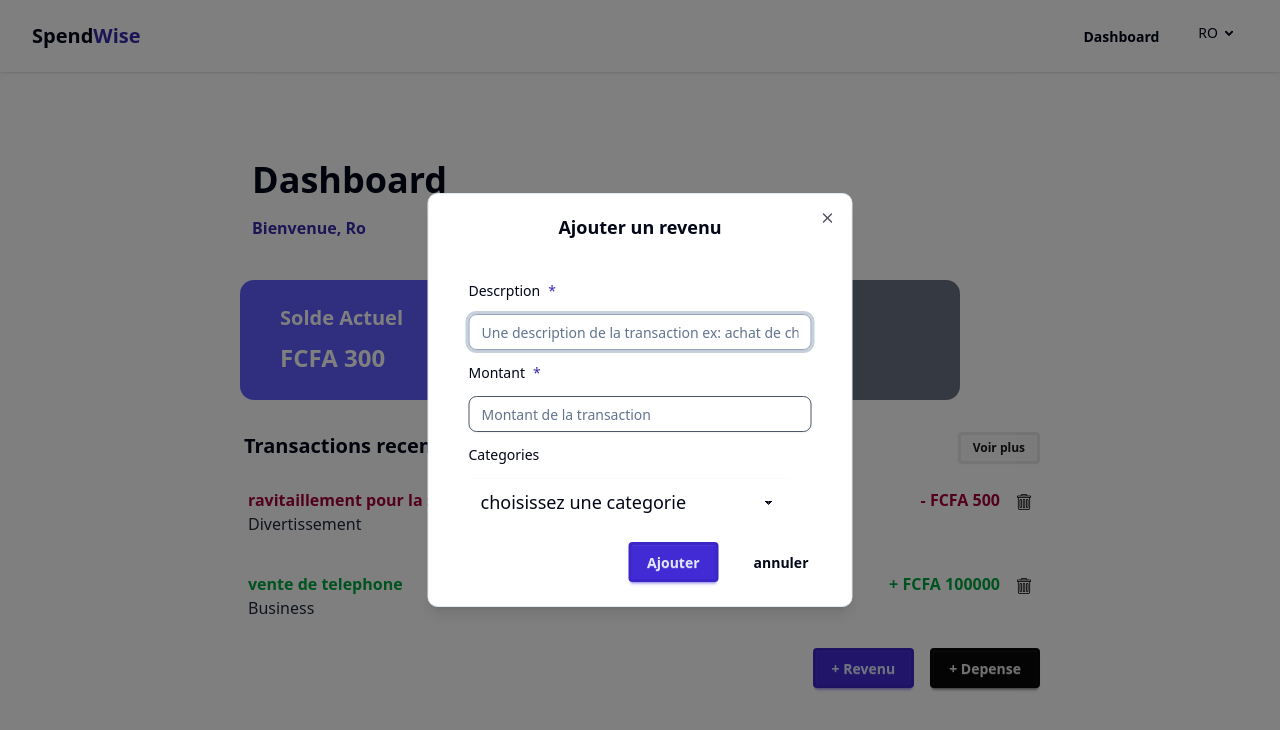
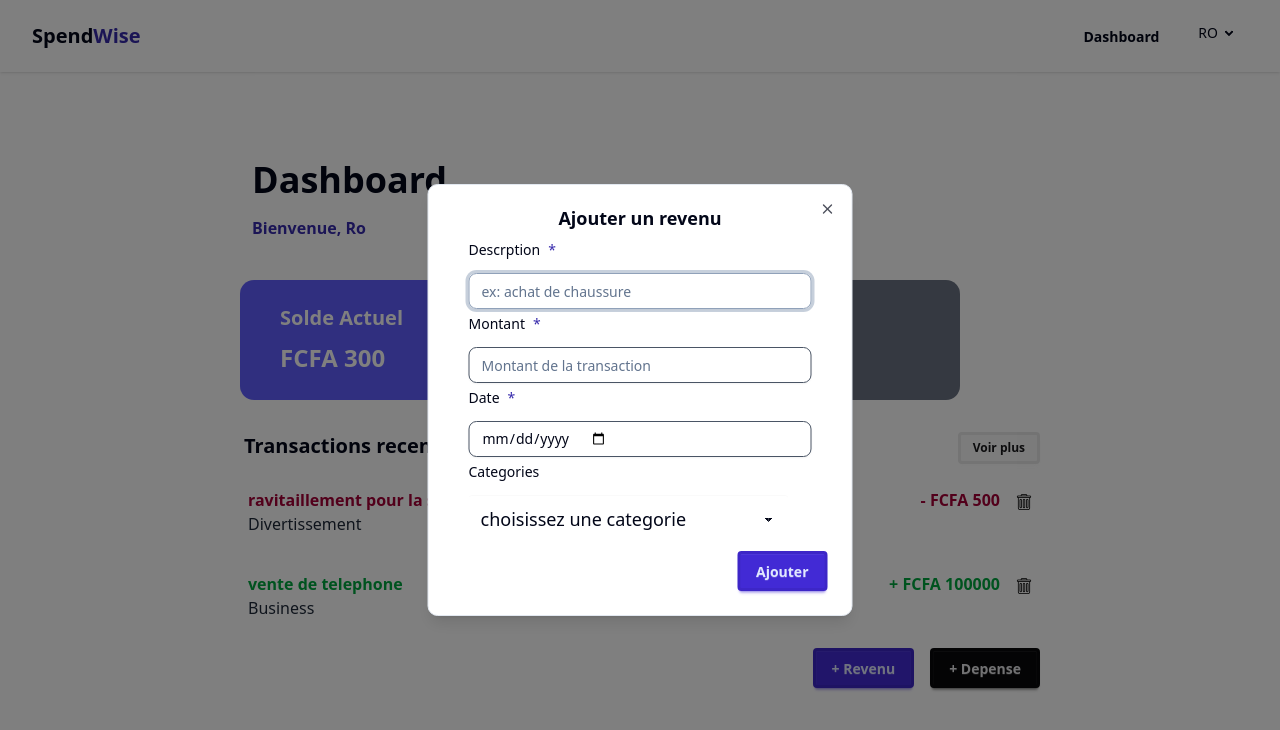
Before and after one commit to lomedigitalschool/spendWiseFront, a React (Vite) app: page /dashboard in a window 1280 px wide. Both pictures are taken after a click on the button "+ Revenu". Shown: the top 730 px of the page. Built offline with nearby package versions, Linux system fonts and the light colour scheme.

Commit message:
form validation with yup  added

```diff
--- a/index.html
+++ b/index.html
@@ -4,7 +4,7 @@
     <meta charset="UTF-8" />
     <link rel="icon" type="image/svg+xml" href="/vite.svg" />
     <meta name="viewport" content="width=device-width, initial-scale=1.0" />
-    <title>Vite + React</title>
+    <title>SpendWise</title>
   </head>
   <body>
     <div id="root"></div>
--- a/package.json
+++ b/package.json
@@ -10,6 +10,7 @@
     "preview": "vite preview"
   },
   "dependencies": {
+    "@hookform/resolvers": "^5.1.1",
     "@radix-ui/react-dialog": "^1.1.14",
     "@radix-ui/react-label": "^2.1.7",
     "@tailwindcss/vite": "^4.1.9",
--- /dev/null
+++ b/src/Schema/Schema.jsx
@@ -0,0 +1,19 @@
+import * as yup from "yup";
+
+export const Schema = yup.object().shape({
+  description: yup
+    .string()
+    .required("la description est obligatoire")
+    .min(5, "trop court! minimum 5 caractères "),
+
+  amount: yup
+    .number()
+    .typeError("veuillez entrer un nombre")
+    .required("Veuillez entrer un montant")
+    .positive("le montant doit etre positive"),
+
+  date: yup
+    .date()
+    .required("veuillez selectionner une date")
+    .max(new Date(), "La date ne peut pas être dans le futur"),
+});
--- a/src/components/TransactionModal.jsx
+++ b/src/components/TransactionModal.jsx
@@ -1,15 +1,31 @@
 import { Dialog, DialogContent, DialogHeader, DialogTitle } from "./ui/dialog";
 import { Label } from "./ui/label";
 import { Input } from "./ui/input";
+import { useForm } from "react-hook-form";
+import { Schema } from "../Schema/Schema";
+import { yupResolver } from "@hookform/resolvers/yup";
 
 export function TransactionsModal({ transactionType, showModal, onClose }) {
-  const handleClose = () => {
+  const {
+    register,
+    handleSubmit,
+    reset,
+    formState: { errors, isSubmitting },
+  } = useForm({
+    resolver: yupResolver(Schema),
+  });
+
+  const handleClose = async () => {
+    await reset();
     onClose();
+  };
+
+  const onSubmit = (data) => {
+    console.log(data);
   };
 
   return (
     <Dialog open={showModal} onOpenChange={handleClose} className="">
-      <form>
       <DialogContent className="sm:max-w-[425px]">
         <DialogHeader className="">
           <DialogTitle className="text-center">
@@ -17,53 +33,76 @@ export function TransactionsModal({ transactionType, showModal, onClose }) {
             {transactionType}
           </DialogTitle>
         </DialogHeader>
+        <form className="flex flex-col gap-2" onSubmit={handleSubmit(onSubmit)}>
           {/* description */}
-          <div className="flex flex-col gap-4 mx-4 mt-8">
-            <Label Label htmlFor="description ">
-              Descrption <span className="text-indigo-800">*</span>
+          <div className="flex flex-col gap-4 mx-4 ">
+            <Label htmlFor="description ">
+              Descrption<span className="text-indigo-800">*</span>
             </Label>
             <Input
+              id="description"
               type="text"
-              placeholder="Une description de la transaction ex: achat de chaussure"
-              className="border-gray-600"
+              {...register("description")}
+              placeholder="ex: achat de chaussure"
+              className={
+                errors.description ? "border-rose-700" : "border-gray-600"
+              }
             />
           </div>
+          {errors.description && (
+            <p className="text-rose-800 text-center">
+              {errors.description.message}
+            </p>
+          )}
           {/* amount */}
           <div className="flex flex-col gap-4 mx-4">
             <Label htmlFor="amount">
-              Montant <span className="text-indigo-800">*</span>
+              Montant<span className="text-indigo-800">*</span>
             </Label>
             <Input
+              id="amount"
               type="text"
+              {...register("amount")}
               placeholder="Montant de la transaction"
               className="border-gray-600"
             />
           </div>
-
+          {errors.amount && (
+            <p className="text-rose-800 text-center">{errors.amount.message}</p>
+          )}
+          {/* date */}
+          <div className="flex flex-col gap-4 mx-4">
+            <Label htmlFor="date">
+              Date<span className="text-indigo-800">*</span>
+            </Label>
+            <Input
+              id="date"
+              type="date"
+              {...register("date")}
+              placeholder="Montant de la transaction"
+              className="border-gray-600"
+            />
+          </div>
+          {errors.date && (
+            <p className="text-rose-800 text-center">{errors.date.message}</p>
+          )}
           {/* categories */}
           <div className="flex flex-col gap-4 mx-4">
             <Label htmlFor="catergory">Categories</Label>
             <select
-              defaultValue="Pick a color"
+              id="category"
+              {...register("category")}
               className="select select-lg cursor-pointer duration-100 ease-in"
             >
-              <option>choisissez une categorie</option>
-              <option>Alimentation</option>
+              <option value="">choisissez une categorie</option>
+              <option value="">Alimentation</option>
               <option>Business</option>
               <option>Divertissement</option>
               <option>Santé</option>
               <option>Transport</option>
             </select>
           </div>
-
           <div className="flex justify-start flex-row-reverse gap-4">
-            <button
-              className="cursor-pointer btn btn-ghost"
-              onClick={handleClose}
-            >
-              annuler
-            </button>
-
             <button
               className={
                 transactionType === "revenu"
@@ -74,9 +113,9 @@ export function TransactionsModal({ transactionType, showModal, onClose }) {
             >
               Ajouter
             </button>
-          </div>
+          </div>{" "}
+        </form>
       </DialogContent>
-      </form>
     </Dialog>
   );
 }
```
Also changed, not shown: 1 other file (tests, documents, lock files or other folders). Lines whose indentation alone changed are shown as unchanged.
